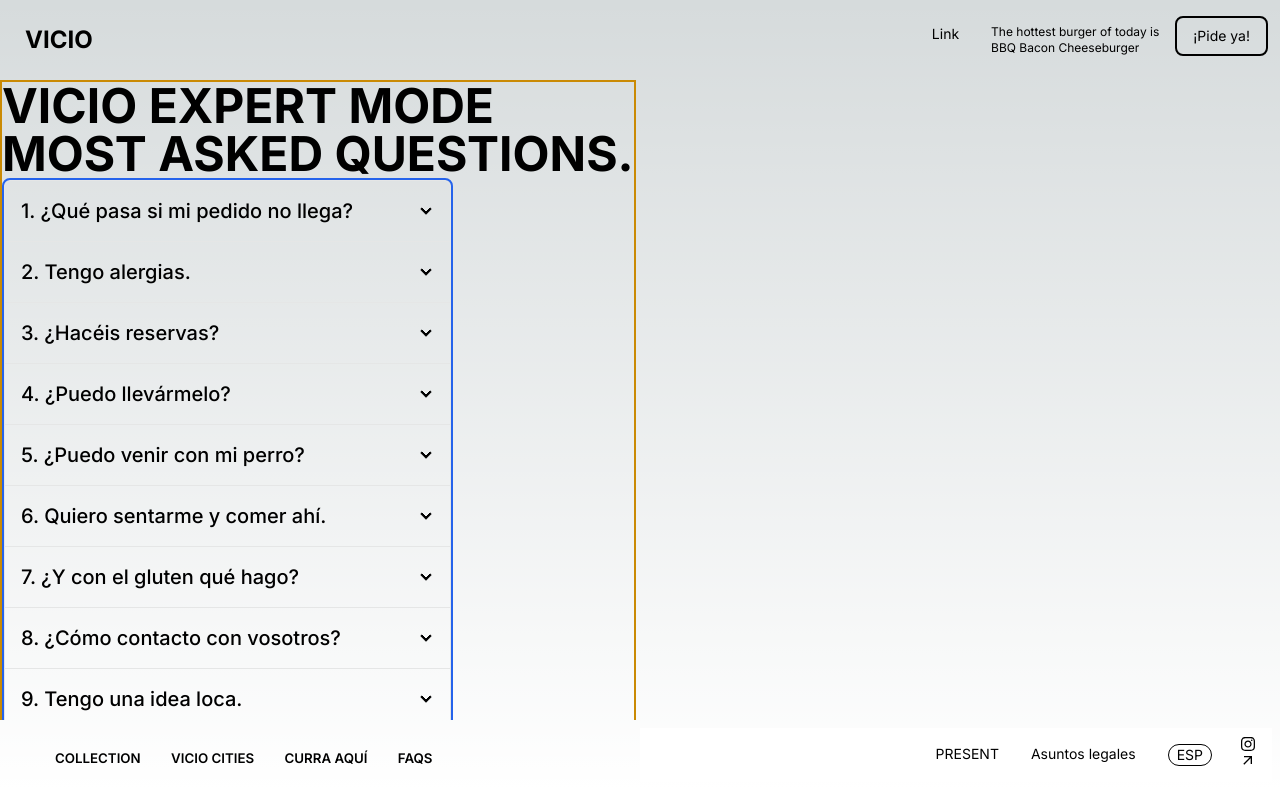
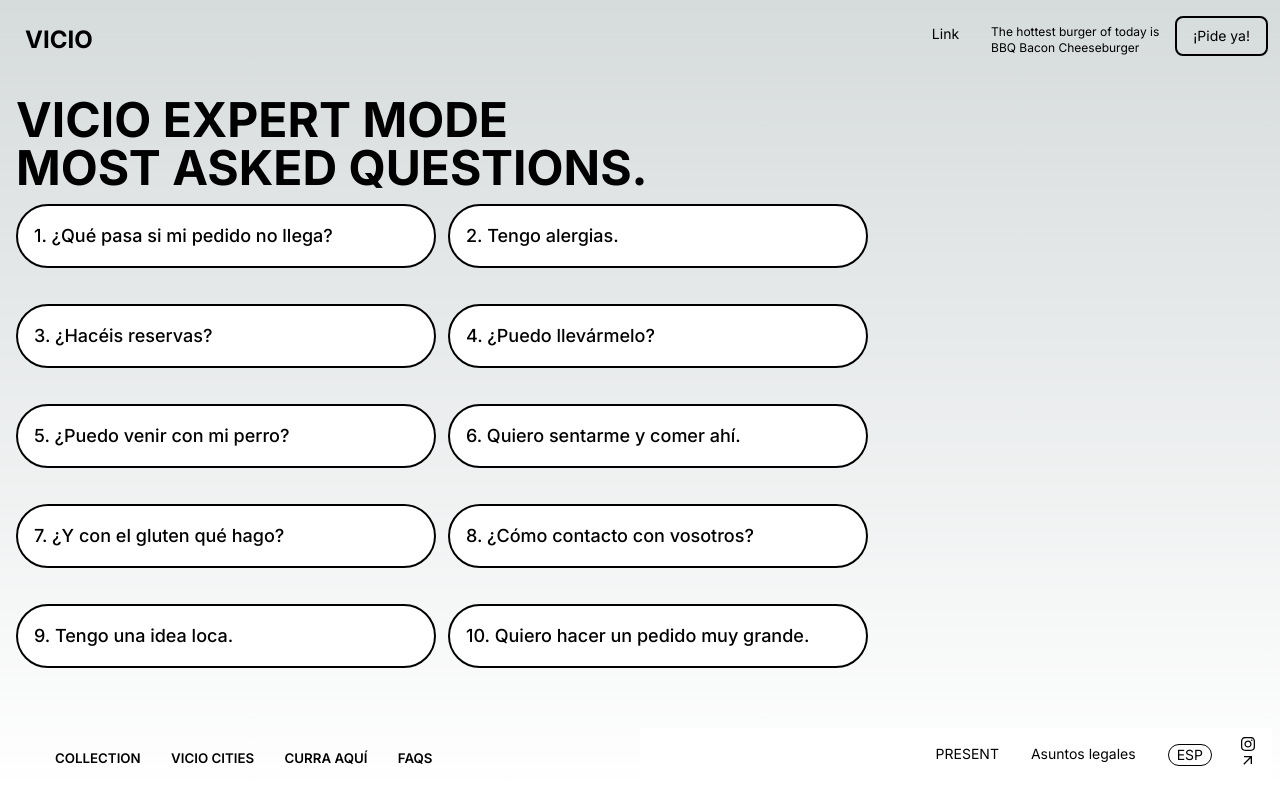
Before and after one commit to Shakib-Shajid/food-website, a Next.js app: page /faqs in a window 1280 px wide. Shown: the top 804 px of the page. Built offline with nearby package versions, Linux system fonts and the light colour scheme.

Commit message:
show answer in side  when click

```diff
--- a/src/app/faqs/page.jsx
+++ b/src/app/faqs/page.jsx
@@ -4,6 +4,7 @@ import React, { useState } from 'react';
 
 const Page = () => {
     const [selectedQuestion, setSelectedQuestion] = useState(null);
+
 
     const questions = [
         { id: 1, question: "¿Qué pasa si mi pedido no llega?", answer: "Si tu pedido no llega, por favor contáctanos para que podamos ayudarte a resolver el problema lo antes posible." },
@@ -15,32 +16,29 @@ const Page = () => {
         { id: 7, question: "¿Y con el gluten qué hago?", answer: "Tenemos opciones sin gluten. Por favor, asegúrate de indicarlo al hacer tu pedido." },
         { id: 8, question: "¿Cómo contacto con vosotros?", answer: "Puedes contactarnos a través de nuestra página web o redes sociales." },
         { id: 9, question: "Tengo una idea loca.", answer: "¡Nos encantan las ideas locas! Cuéntanos más y veremos qué podemos hacer." },
-        { id: 10, question: "Quiero hacer un pedido muy grande.", answer: "Para pedidos grandes, por favor contáctanos con antelación para poder organizarlo adecuadamente." }
+        { id: 10, question: "Quiero hacer un pedido muy grande.", answer: "Para pedidos grandes, por favor contáctanos con antelación para poder organizarlo adecuadamente" }
     ];
 
     return (
         <div>
 
-            <div className="relative border-yellow-600 border-2">
-                <div className="flex">
+<div className="relative p-4 w-screen">
                 {/* Left Column: Questions */}
-                    <div className="w-full">
+                <div>
+                    {/* Title: Vicio Expert Mode */}
                     <h2 className='text-5xl font-bold uppercase'>
                         Vicio expert mode <br />
                         MOST ASKED QUESTIONS.
                     </h2>
-                        <div className="join join-vertical border-blue-600 border-2">
+                    <div className="flex gap-3 flex-wrap">
                         {questions.map((q) => (
                             <div
                                 key={q.id}
-                                    className="collapse collapse-arrow join-item border-base-300 border"
+                                className={`collapse rounded-full border-black border-2 my-3 w-[420px]
+                                ${selectedQuestion?.id === q.id ? 'bg-black text-white' : 'bg-white text-black'}`}
+                                onClick={() => setSelectedQuestion(q)}
                             >
-                                    <input
-                                        type="radio"
-                                        name="my-accordion-4"
-                                        onClick={() => setSelectedQuestion(q)}
-                                    />
-                                    <div className="collapse-title text-xl font-medium">
+                                <div className="collapse-title text-lg font-medium">
                                     {`${q.id}. ${q.question}`}
                                 </div>
                             </div>
@@ -50,7 +48,6 @@ const Page = () => {
 
                 {/* Flying Answer Panel */}
 
-                </div>
             </div>
 
             {selectedQuestion && (
@@ -79,19 +76,12 @@ const Page = () => {
                 }
             `}</style>
         </div>
+
+
+
+
+
     );
 };
 
 export default Page;
-
-
-{/* <p>01. ¿Qué pasa si mi pedido no llega?</p>
-            <p>02. Tengo alergias.</p>
-            <p>03. ¿Hacéis reservas?</p>
-            <p>04. ¿Puedo llevármelo?</p>
-            <p>05. ¿Puedo venir con mi perro?</p>
-            <p>06. Quiero sentarme y comer ahí.</p>
-            <p>07. ¿Y con el gluten qué hago?</p>
-            <p>08. ¿Cómo contacto con vosotros?</p>
-            <p>09. Tengo una idea loca.</p>
-            <p>10. Quiero hacer un pedido muy grande.</p> */}
```
Lines whose indentation alone changed are shown as unchanged.
